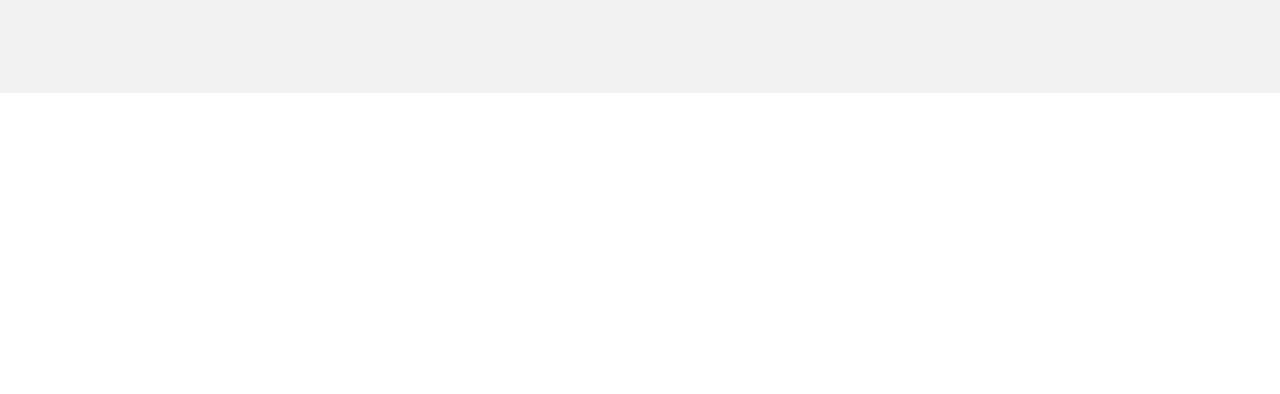
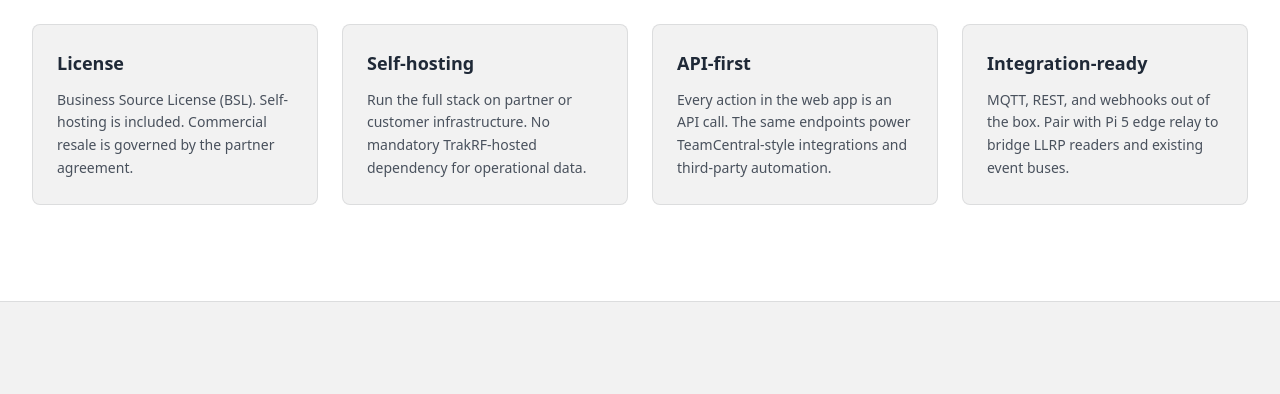
Before and after one commit to trakrf/www, an Astro site: page / in a window 1280 px wide. Shown: the part 5392-5786 px from the top of the page. Before the commit the page ends 5485 px from the top, so only its background shows below. Built offline with nearby package versions, Linux system fonts and the light colour scheme; Astro itself is replaced by a stand-in of ours.

Commit message:
feat(tra-336): add TechnicalDetails section and finalize index composition

```diff
--- /dev/null
+++ b/src/components/TechnicalDetails.astro
@@ -0,0 +1,46 @@
+---
+const details = [
+	{
+		title: 'License',
+		body:
+			'Business Source License (BSL). Self-hosting is included. Commercial resale is governed by the partner agreement.'
+	},
+	{
+		title: 'Self-hosting',
+		body:
+			'Run the full stack on partner or customer infrastructure. No mandatory TrakRF-hosted dependency for operational data.'
+	},
+	{
+		title: 'API-first',
+		body:
+			'Every action in the web app is an API call. The same endpoints power TeamCentral-style integrations and third-party automation.'
+	},
+	{
+		title: 'Integration-ready',
+		body:
+			'MQTT, REST, and webhooks out of the box. Pair with Pi 5 edge relay to bridge LLRP readers and existing event buses.'
+	}
+];
+---
+
+<section class="bg-base-100">
+	<div class="mx-auto max-w-7xl px-8 py-24">
+		<div class="mb-12 text-center">
+			<p class="mb-2 font-medium text-primary">Technical details</p>
+			<h2 class="text-3xl font-bold tracking-tight lg:text-4xl">
+				Built for partners who need to ship
+			</h2>
+		</div>
+
+		<div class="grid gap-6 sm:grid-cols-2 lg:grid-cols-4">
+			{
+				details.map((item) => (
+					<div class="rounded-lg border border-base-content/10 bg-base-200 p-6">
+						<h3 class="text-lg font-bold">{item.title}</h3>
+						<p class="mt-3 text-sm leading-relaxed opacity-80">{item.body}</p>
+					</div>
+				))
+			}
+		</div>
+	</div>
+</section>
--- a/src/pages/index.astro
+++ b/src/pages/index.astro
@@ -6,6 +6,7 @@ import FreeBleScanning from '../components/FreeBleScanning.astro';
 import Hardware from '../components/Hardware.astro';
 import ChannelPartners from '../components/ChannelPartners.astro';
 import BecomePartner from '../components/BecomePartner.astro';
+import TechnicalDetails from '../components/TechnicalDetails.astro';
 
 const title = 'TrakRF — The RFID implementation layer';
 const description =
@@ -20,6 +21,7 @@ const description =
 		<Hardware />
 		<ChannelPartners />
 		<BecomePartner />
+		<TechnicalDetails />
 	</main>
 
 	<script>
```
